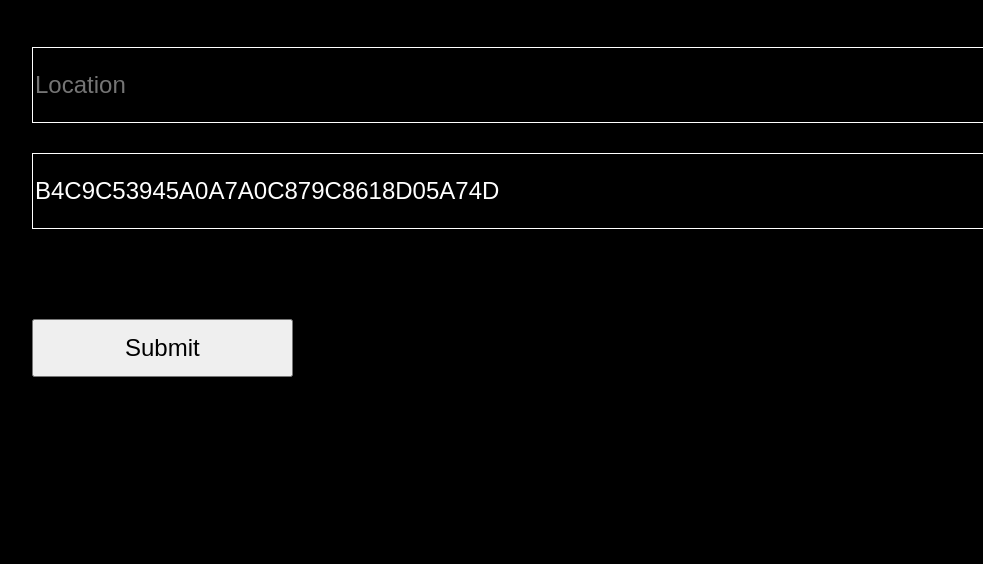
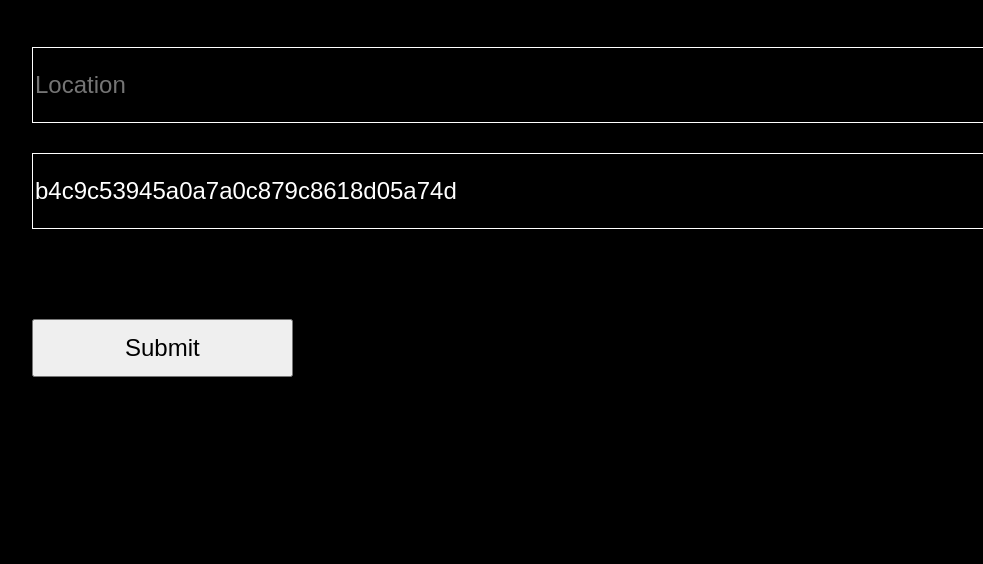
Before and after one commit to anukritigupta29/Weather-API, a plain HTML site: page index.html in a window 1280 px wide. Shown: the part 236-800 px from the top of the page, without its empty margins (143-1126 px from the left). Drawn offline with Linux system fonts and the light colour scheme.

Commit message:
Update index.html

```diff
--- a/index.html
+++ b/index.html
@@ -26,7 +26,7 @@
             </div>
 
                 <div class="field">
-                    <input type="" placeholder="Access Token" id="key" value="B4C9C53945A0A7A0C879C8618D05A74D">
+                    <input type="" placeholder="Access Token" id="key" value="b4c9c53945a0a7a0c879c8618d05a74d">
 
                 </div>
             </div>
```
